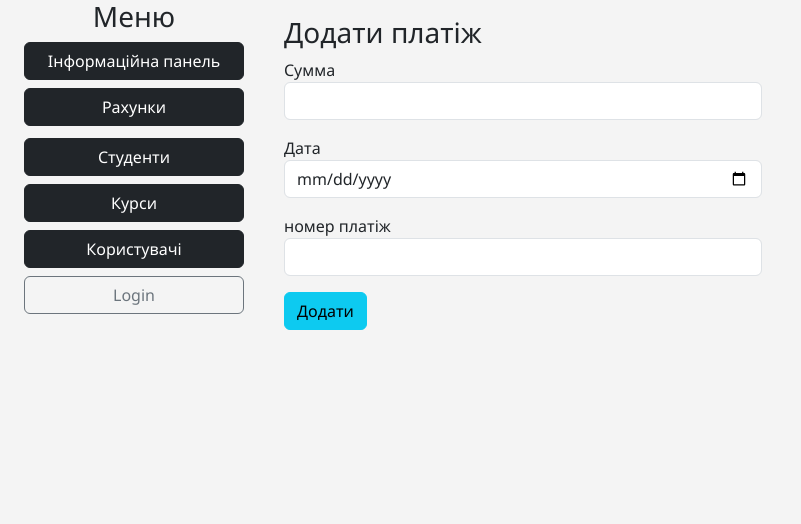
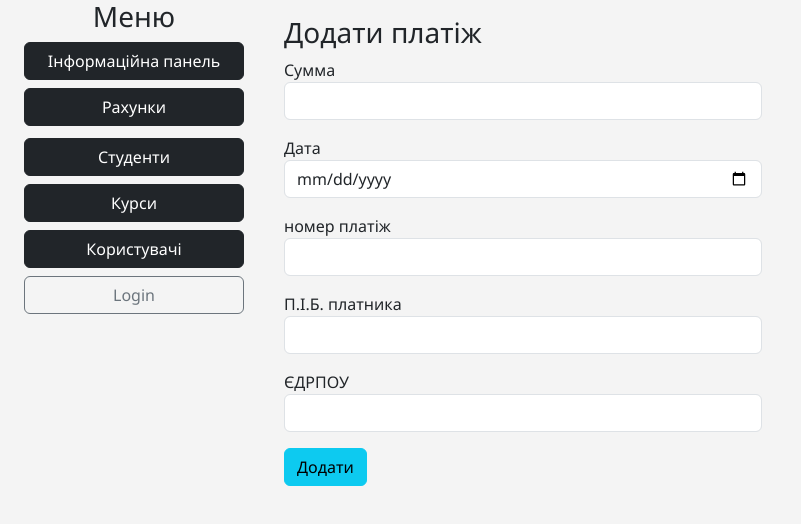
Before and after one commit to butkodenis/fpo, a React (Vite) app in the folder client/: page /students/1/addPayment in a window 1280 px wide. Shown: the top 524 px of the page, without its empty margins (0-801 px from the left). Built offline with nearby package versions, Linux system fonts and the light colour scheme; no server answers.

Commit message:
Refactor PaymentForm component and add UR data fetching

```diff
--- a/client/src/components/forms/PaymentForm.jsx
+++ b/client/src/components/forms/PaymentForm.jsx
@@ -4,7 +4,7 @@ import { useForm } from 'react-hook-form';
 import axios from 'axios';
 
 const PaymentForm = () => {
-  const [students, setStudents] = useState([]);
+  const [urData, setUrData] = useState([]);
   const { id } = useParams();
   const navigate = useNavigate();
   const {
@@ -13,10 +13,31 @@ const PaymentForm = () => {
     formState: { errors },
   } = useForm();
 
+  const fetchUr = async () => {
+    try {
+      const res = await axios.get(`${import.meta.env.VITE_BASE_URL}/api/student/contracts`);
+      console.log(res.data);
+      const resuilt = res.data
+        .filter((obj) => obj.urFullName !== '')
+        .map((obj) => ({
+          urFullName: obj.urFullName,
+          edrpou: obj.edrpou,
+        }));
+      console.log(resuilt);
+      setUrData(resuilt);
+    } catch (error) {
+      console.error(error);
+    }
+  };
+
+  useEffect(() => {
+    fetchUr();
+  }, []);
+
   const onSubmit = async (data) => {
     // Преобразование значения amount в число
     data.amount = parseFloat(data.amount);
-    console.log(data);
+    // console.log(data);
 
     try {
       const res = await axios.post(
@@ -63,6 +84,25 @@ const PaymentForm = () => {
                 {...register('numberPayment', { required: true })}
               />
             </div>
+            <div className="form-group mb-3">
+              <label htmlFor="urFullName">П.І.Б. платника</label>
+              <input
+                type="text"
+                className="form-control"
+                id="urFullName"
+                {...register('urFullName', { required: true })}
+              />
+            </div>
+            <div className="form-group mb-3">
+              <label htmlFor="edrpou">ЄДРПОУ</label>
+              <input
+                type="text"
+                className="form-control"
+                id="edrpou"
+                {...register('edrpou', { required: true })}
+              />
+            </div>
+
             <button type="submit" className="btn btn-info ">
               Додати
             </button>
```
